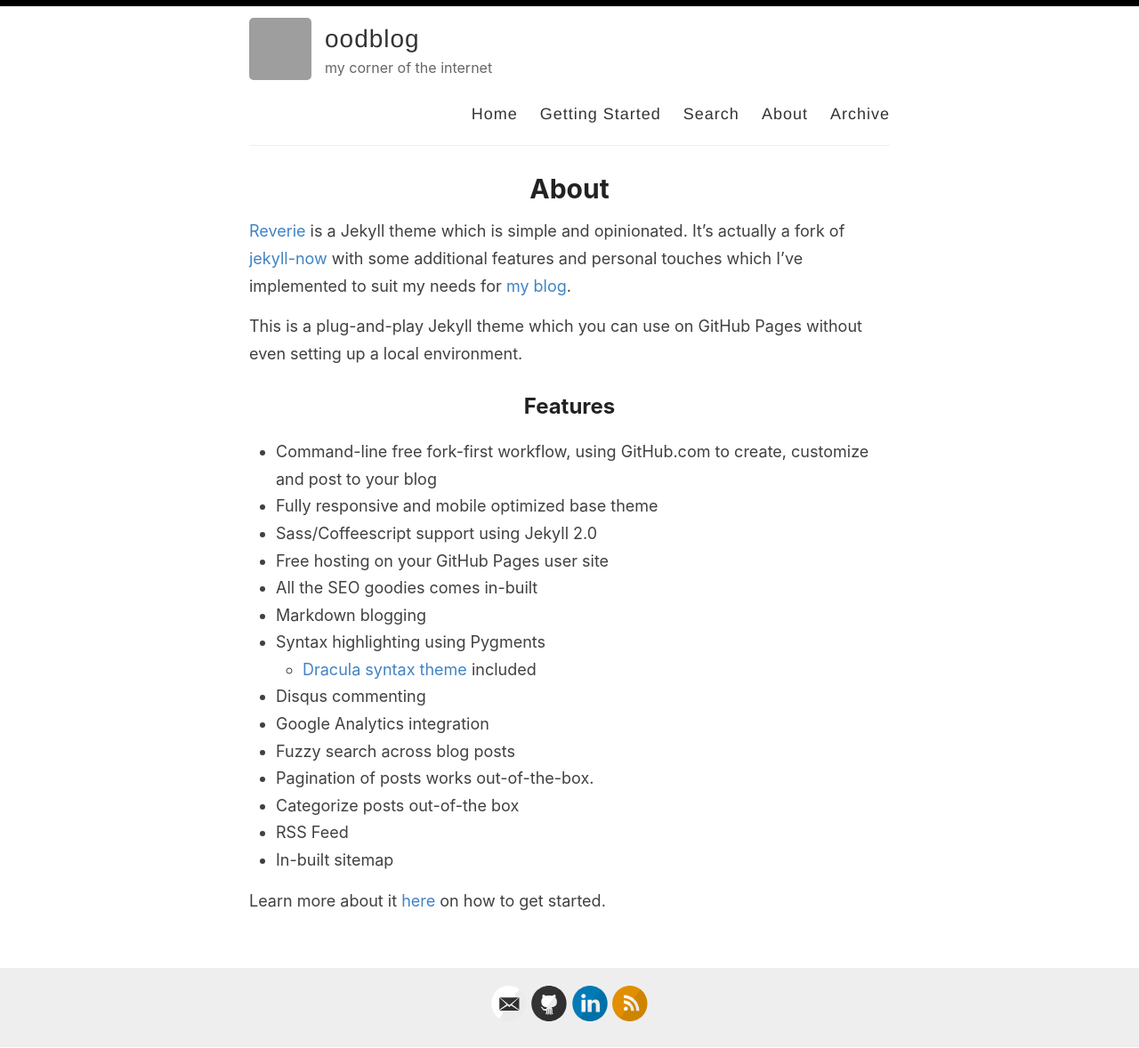
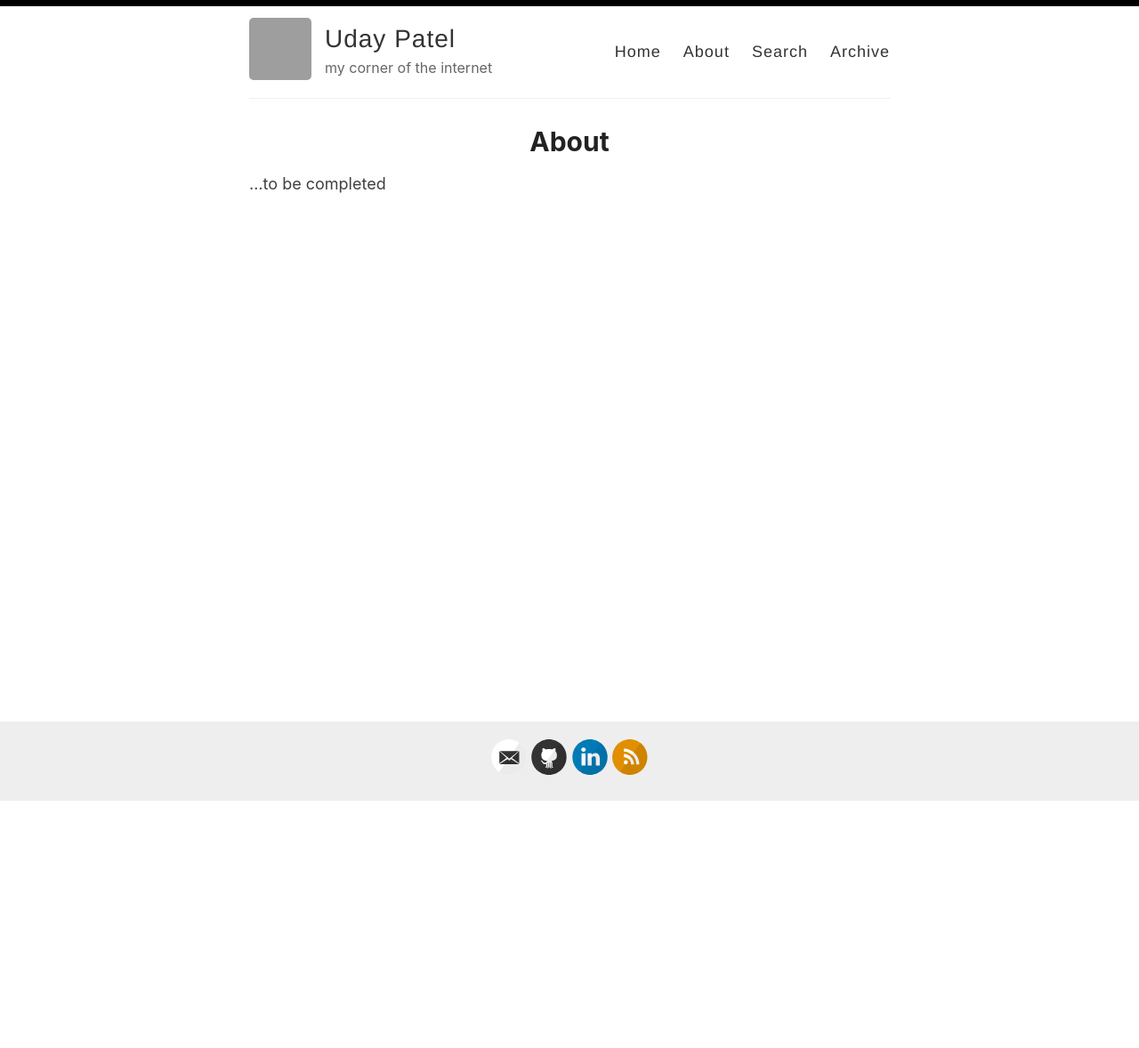
Before and after one commit to udaypatel1/udaypatel1.github.io, a Jekyll site: the page built from _pages/about.md, in a window 1280 px wide. Shown: the whole page at 89% size. Built offline with Jekyll 4.4.1, drawn with Linux system fonts in a browser that asks for light colours; after the commit the page ends 901 px from its top, so only the background shows below that; grey boxes are pictures that could not be loaded.

Commit message:
fix: remove more defaults and add favicon

```diff
--- a/_config.yml
+++ b/_config.yml
@@ -3,7 +3,7 @@
 #
 
 # Name of your site (displayed in the header)
-name: oodblog
+name: Uday Patel
 
 # Name of the author
 author: Uday Patel
--- a/_layouts/default.html
+++ b/_layouts/default.html
@@ -29,9 +29,8 @@
 
             <nav>
               <a href="{{ site.baseurl }}/">Home</a>
-              <a href="{{ site.baseurl }}/getting-started">Getting Started</a>
+              <a href="{{ site.baseurl }}/about">About</a>
               <a href="{{ site.baseurl }}/search">Search</a>
-              <a href="{{ site.baseurl }}/about">About</a>
               <a href="{{ site.baseurl }}/archive">Archive</a>
             </nav>
           </header>
--- a/_pages/about.md
+++ b/_pages/about.md
@@ -4,26 +4,4 @@ title: About
 permalink: /about/
 ---
 
-[Reverie](https://github.com/amitmerchant1990/reverie) is a Jekyll theme which is simple and opinionated. It's actually a fork of [jekyll-now](https://github.com/barryclark/jekyll-now) with some additional features and personal touches which I've implemented to suit my needs for [my blog](https://www.amitmerchant.com).
-
-This is a plug-and-play Jekyll theme which you can use on GitHub Pages without even setting up a local environment.
-
-## Features
-
-- Command-line free fork-first workflow, using GitHub.com to create, customize and post to your blog
-- Fully responsive and mobile optimized base theme
-- Sass/Coffeescript support using Jekyll 2.0
-- Free hosting on your GitHub Pages user site
-- All the SEO goodies comes in-built
-- Markdown blogging
-- Syntax highlighting using Pygments
-    - [Dracula syntax theme](https://draculatheme.com/) included
-- Disqus commenting
-- Google Analytics integration
-- Fuzzy search across blog posts
-- Pagination of posts works out-of-the-box.
-- Categorize posts out-of-the box
-- RSS Feed
-- In-built sitemap
-
-Learn more about it [here](https://github.com/amitmerchant1990/reverie) on how to get started.
+...to be completed
```
Also changed, not shown: _posts/2024-08-06-introduction.md (+6 -2 lines), README.md, favicon.ico, images/search.png (deleted).
